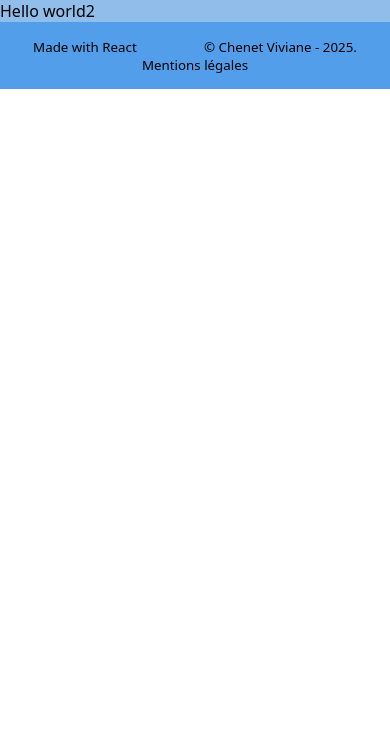
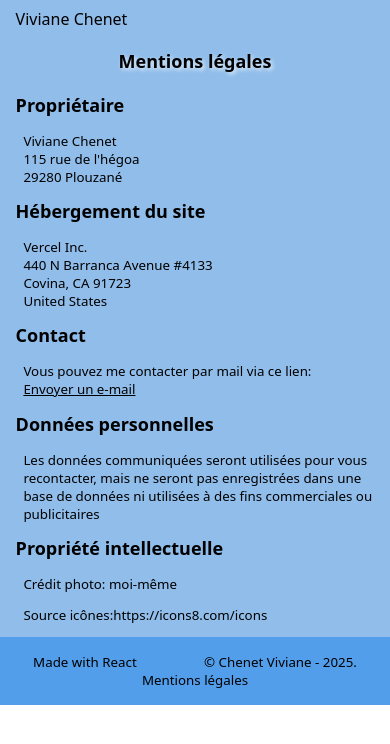
Before and after one commit to VivianeCG/mon_portfolio, a React (Create React App) app: page /mentionslegales in a window 390 px wide. Shown: the top 744 px of the page. Built offline with nearby package versions, Linux system fonts and the light colour scheme; a web font is replaced by a local one.

Commit message:
page mentions légales

```diff
--- a/src/App.css
+++ b/src/App.css
@@ -231,26 +231,45 @@ text-decoration: underline;
 }
 
 /********* Page mentions légales *********/
-
-
+.ml-header, .ml-subtitles{
+  margin-left: 4%;
+}
+.ml-header{
+  padding-top: 2%;
+}
+.ml-title{
+  display: flex;
+  justify-content: center;
+}
+.ml-subtitles {
+  font-size: xx-large;
+}
+.ml-text{
+  display: flex;
+  flex-wrap: wrap;
+  margin-left: 6%;
+}
 /********* Media Queries *********/
 @media screen and (min-width:320px) and (max-width: 1024px){
-  /*.open-menu-header{
+  .responsive-menu{
+    display: flex;
+    justify-content: flex-end;
+  }
+  .open-menu-header{
     display: flex;
     flex-flow: row-reverse;
-  }*/
- /* .open-navbar{
+  }
+ .open-navbar{
     display: flex;
     justify-content: end;
     position: absolute;
     z-index: 1;
     width: 170px;
-  }*/
+  }
   .burger-icon-button{
     display: flex;
     background-color: transparent;
     border: none;
-    justify-self: flex-end;
   }
   .burger-icon{
     max-width: 32px;
@@ -294,7 +313,7 @@ text-decoration: underline;
   h1{
     font-size: large;
   }
-  h2{
+  h2, .ml-subtitles{
     font-size: large;
   }
   p{
@@ -327,4 +346,7 @@ text-decoration: underline;
   .copy-icon{
     display: none;
   }
+  .ml-header, .ml-title{
+    margin-bottom: 5%;
+  }
 }
--- a/src/pages/mentionslegales.jsx
+++ b/src/pages/mentionslegales.jsx
@@ -1,8 +1,27 @@
+import { Link } from "react-router-dom";
+
+
 function mentionslegales() {
     return (
-        <main>
-            <div>Hello world2</div>
-        </main>
+        <>
+            <header className="ml-header"><Link to='/'>Viviane Chenet</Link></header>
+            <main>
+            <h1 className="ml-title">Mentions légales</h1>
+                <article>
+                    <h2 className="ml-subtitles">Propriétaire</h2>
+                        <p className="ml-text"> Viviane Chenet <br/> 115 rue de l'hégoa<br/> 29280 Plouzané</p>
+                    <h2 className="ml-subtitles">Hébergement du site</h2>
+                        <p className="ml-text">Vercel Inc. <br/>440 N Barranca Avenue #4133 <br/>Covina, CA 91723<br/>United States</p>
+                    <h2 className="ml-subtitles">Contact</h2>
+                        <p className="ml-text">Vous pouvez me contacter par mail via ce lien: <a href="mailto:chenet.viviane@gmail.com" className="mailto-link">Envoyer un e-mail </a></p>
+                    <h2 className="ml-subtitles">Données personnelles</h2>
+                        <p className="ml-text">Les données communiquées seront utilisées pour vous recontacter, mais ne seront pas enregistrées dans une base de données ni utilisées à des fins commerciales ou publicitaires</p>
+                    <h2 className="ml-subtitles">Propriété intellectuelle</h2>
+                        <p className="ml-text">Crédit photo: moi-même</p>
+                        <p className="ml-text">Source icônes:<a href="https://icons8.com/icons"> https://icons8.com/icons</a></p>
+                </article>
+            </main>
+        </>
     )
 
 }
```
